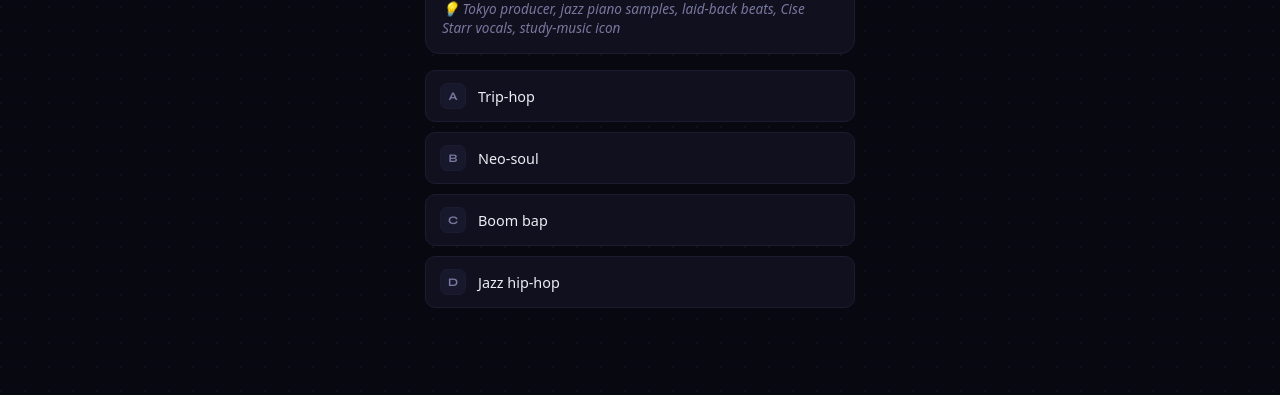
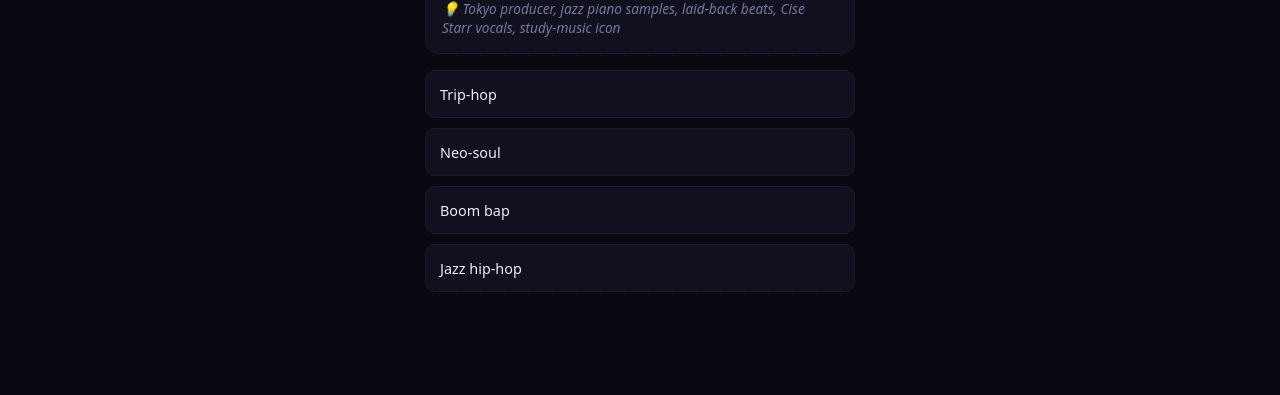
Before and after one commit to Gevrai/genre-guessr, a Svelte app: page / in a window 1280 px wide. Both pictures are taken after a click on the button "Start Quiz". Shown: the part 402-797 px from the top of the page. Built offline with nearby package versions, Linux system fonts and the light colour scheme.

Commit message:
fix: layout always fully height

```diff
--- a/src/App.svelte
+++ b/src/App.svelte
@@ -54,7 +54,7 @@
         />
       </div>
     {:else if screen === "quiz"}
-      <div class="screen-enter">
+      <div class="screen-enter quiz-screen-wrap">
         <QuizScreen {quiz} onComplete={handleQuizComplete} />
       </div>
     {:else if screen === "results"}
@@ -71,7 +71,9 @@
     max-width: var(--max-w);
     display: flex;
     flex-direction: column;
-    min-height: 100dvh;
+    height: 100%;
+    min-height: 0;
+    overflow: hidden;
   }
 
   .app-header {
@@ -133,5 +135,15 @@
     flex: 1;
     display: flex;
     flex-direction: column;
+    min-height: 0;
+    overflow: hidden;
+  }
+
+  .quiz-screen-wrap {
+    flex: 1;
+    display: flex;
+    flex-direction: column;
+    min-height: 0;
+    overflow: hidden;
   }
 </style>
--- a/src/components/QuizScreen.svelte
+++ b/src/components/QuizScreen.svelte
@@ -7,8 +7,6 @@
   }
 
   let { quiz, onComplete }: Props = $props();
-
-  const LABELS = ['A', 'B', 'C', 'D'];
 
   function handleSelect(option: string) {
     quiz.selectAnswer(option);
@@ -23,19 +21,7 @@
     }
   }
 
-  function optionClass(option: string): string {
-    if (!quiz.revealed) return "";
-    if (option === quiz.current?.answer) return "correct";
-    if (option === quiz.selectedAnswer) return "wrong";
-    return "dimmed";
-  }
-
-  function optionIcon(option: string): string {
-    if (!quiz.revealed) return "";
-    if (option === quiz.current?.answer) return "✓";
-    if (option === quiz.selectedAnswer && option !== quiz.current?.answer) return "✗";
-    return "";
-  }
+  const answeredCorrectly = $derived(quiz.selectedAnswer === quiz.current?.answer);
 </script>
 
 {#if quiz.current}
@@ -68,32 +54,33 @@
       <p class="hint">💡 {quiz.current.hint}</p>
     </div>
 
-    <!-- Options -->
-    <div class="options">
-      {#each quiz.current.shuffledOptions as option, i}
-        <button
-          class="option-btn {optionClass(option)}"
-          onclick={() => handleSelect(option)}
-          disabled={quiz.revealed}
-        >
-          <span class="option-label">{LABELS[i]}</span>
-          <span class="option-text">{option}</span>
-          {#if optionIcon(option)}
-            <span class="option-icon">{optionIcon(option)}</span>
-          {/if}
-        </button>
-      {/each}
-    </div>
-
-    <!-- Explanation (revealed) -->
     {#if quiz.revealed}
       <div class="reveal-section screen-enter">
-        <div class="explanation">
+        <div class="explanation" class:correct={answeredCorrectly} class:wrong={!answeredCorrectly}>
+          <p class="answer-detail">
+            {#if answeredCorrectly}
+              The answer is <strong>{quiz.current.answer}</strong>.
+            {:else}
+              You picked <strong>{quiz.selectedAnswer}</strong>. The answer is <strong>{quiz.current.answer}</strong>.
+            {/if}
+          </p>
           <p>{quiz.current.explanation}</p>
         </div>
+
         <button class="next-btn" onclick={handleNext}>
           {quiz.isLast ? "See Results" : "Next →"}
         </button>
+      </div>
+    {:else}
+      <div class="options">
+        {#each quiz.current.shuffledOptions as option}
+          <button
+            class="option-btn"
+            onclick={() => handleSelect(option)}
+          >
+            <span class="option-text">{option}</span>
+          </button>
+        {/each}
       </div>
     {/if}
   </div>
@@ -104,14 +91,17 @@
     display: flex;
     flex-direction: column;
     gap: 16px;
-    padding: 4px 0 32px;
+    padding: 4px 0 20px;
     flex: 1;
+    min-height: 0;
+    overflow: hidden;
   }
 
   .progress-row {
     display: flex;
     align-items: center;
     gap: 12px;
+    flex-shrink: 0;
   }
 
   .progress-text {
@@ -147,6 +137,7 @@
     display: flex;
     flex-direction: column;
     gap: 12px;
+    flex-shrink: 0;
   }
 
   .song-info {
@@ -187,6 +178,7 @@
     display: flex;
     flex-direction: column;
     gap: 10px;
+    flex: 1;
   }
 
   .option-btn {
@@ -201,7 +193,6 @@
     transition: all var(--transition);
     display: flex;
     align-items: center;
-    gap: 12px;
     min-height: 48px;
   }
 
@@ -214,75 +205,22 @@
     transform: scale(0.99);
   }
 
-  .option-btn.correct {
-    background: var(--correct-bg);
-    border-color: var(--correct);
-    color: var(--correct);
-  }
-
-  .option-btn.wrong {
-    background: var(--wrong-bg);
-    border-color: var(--wrong);
-    color: var(--wrong);
-  }
-
-  .option-btn.dimmed {
-    opacity: 0.35;
-  }
-
-  .option-label {
-    flex-shrink: 0;
-    width: 26px;
-    height: 26px;
-    border-radius: 7px;
-    background: var(--bg-hover);
-    border: 1px solid var(--border);
-    display: flex;
-    align-items: center;
-    justify-content: center;
-    font-family: var(--font-display);
-    font-size: 0.72rem;
-    font-weight: 700;
-    color: var(--text-muted);
-    transition: all var(--transition);
-  }
-
-  .option-btn:hover:not(:disabled) .option-label {
-    background: var(--accent);
-    border-color: var(--accent);
-    color: #fff;
-  }
-
-  .option-btn.correct .option-label {
-    background: var(--correct);
-    border-color: var(--correct);
-    color: #fff;
-  }
-
-  .option-btn.wrong .option-label {
-    background: var(--wrong);
-    border-color: var(--wrong);
-    color: #fff;
-  }
-
-  .option-btn.dimmed .option-label {
-    background: var(--bg-card);
-  }
-
   .option-text {
     flex: 1;
-  }
-
-  .option-icon {
-    flex-shrink: 0;
-    font-weight: 700;
-    font-size: 1.1rem;
   }
 
   .reveal-section {
     display: flex;
     flex-direction: column;
     gap: 16px;
+    flex: 1;
+    min-height: 0;
+  }
+
+  .answer-detail {
+    font-size: 0.85rem;
+    line-height: 1.5;
+    margin-bottom: 12px;
   }
 
   .explanation {
@@ -290,12 +228,23 @@
     border-radius: var(--radius-sm);
     padding: 14px 16px;
     border-left: 3px solid var(--accent);
+    flex: 1;
+    min-height: 0;
+    overflow-y: auto;
   }
 
   .explanation p {
     font-size: 0.85rem;
     line-height: 1.55;
     color: var(--text);
+  }
+
+  .explanation.correct {
+    border-left-color: var(--correct);
+  }
+
+  .explanation.wrong {
+    border-left-color: var(--wrong);
   }
 
   .next-btn {
@@ -309,6 +258,7 @@
     font-weight: 700;
     transition: all var(--transition);
     box-shadow: 0 0 20px rgba(176, 110, 243, 0.3);
+    margin-top: auto;
   }
 
   .next-btn:hover {
--- a/src/styles/global.css
+++ b/src/styles/global.css
@@ -28,16 +28,17 @@
 
 html {
   color-scheme: dark;
+  height: 100%;
 }
 
 body {
   font-family: var(--font);
   background: var(--bg);
   color: var(--text);
-  min-height: 100dvh;
+  height: 100dvh;
   -webkit-font-smoothing: antialiased;
   -moz-osx-font-smoothing: grayscale;
-  overflow-x: hidden;
+  overflow: hidden;
   background-image: radial-gradient(circle at 1px 1px, rgba(176, 110, 243, 0.07) 1px, transparent 0);
   background-size: 24px 24px;
 }
@@ -46,8 +47,9 @@
   display: flex;
   flex-direction: column;
   align-items: center;
-  min-height: 100dvh;
+  height: 100dvh;
   padding: 0 16px env(safe-area-inset-bottom, 0);
+  overflow: hidden;
 }
 
 button {
```
